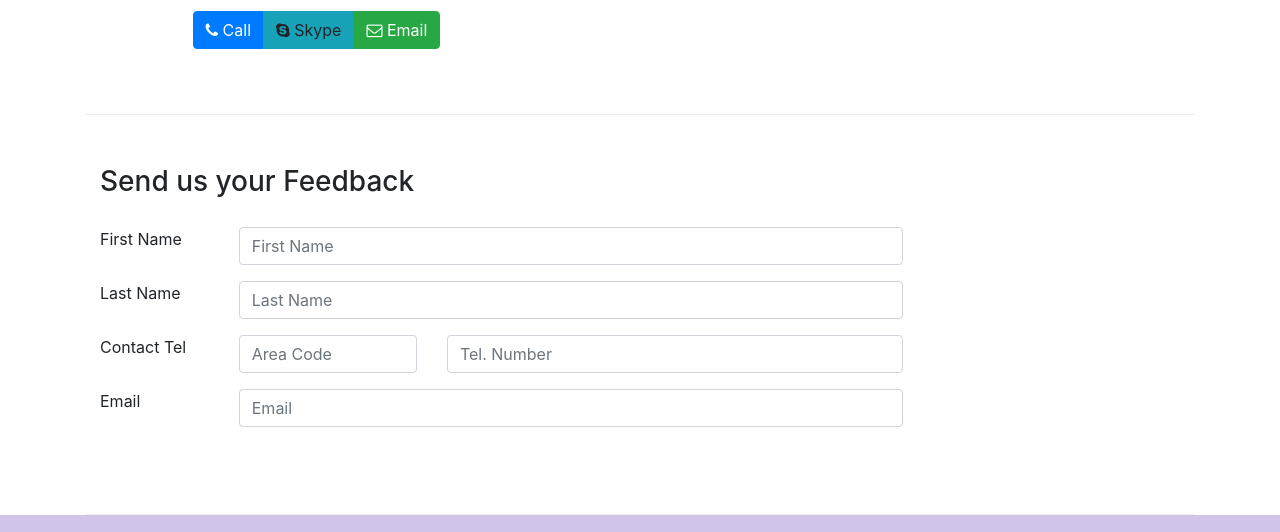
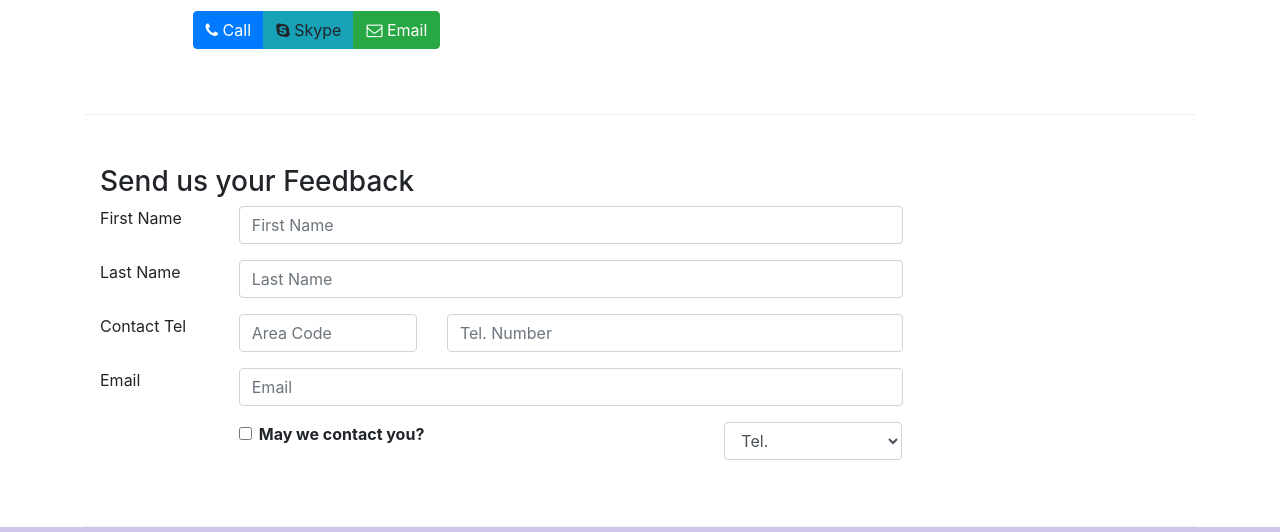
Before and after one commit to gbgoodboi/conFusion, a website: page contactus.html in a window 1280 px wide. Shown: the part 750-1282 px from the top of the page. Drawn offline with nearby package versions, Linux system fonts and the light colour scheme.

Commit message:
Adding checkbox and select

```diff
--- a/contactus.html
+++ b/contactus.html
@@ -127,6 +127,23 @@
                             <input type="email" class="form-control" id="emailID" name="emailID" placeholder="Email">
                         </div>
                     </div>
+                    <div class="form-group row">
+                        <div class="col-md-6 offset-md-2">
+                            <div class="form-check">
+                                <input type="checkbox" class="form-check-input"
+                                name="approve" id="approve" value="">
+                                <label class="form-check-label" for="approve">
+                                    <strong>May we contact you?</strong>
+                                </label>
+                            </div>
+                        </div>
+                        <div class="col-md-3 offset-md-1">
+                            <select class="form-control">
+                                <option>Tel.</option>
+                                <option>Email</option>
+                            </select>
+                        </div>
+                    </div>
                 </form>
             </div>
             <div class="col-12 col-md">
```
